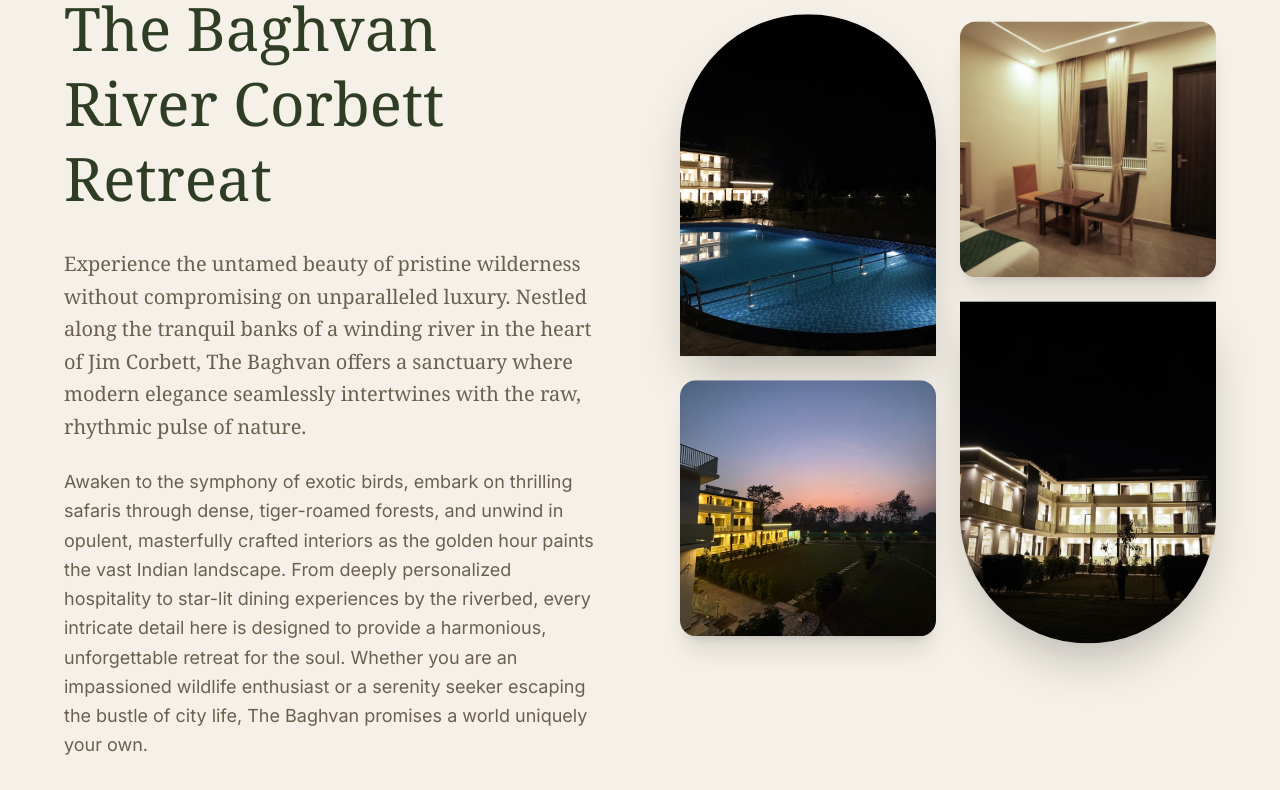
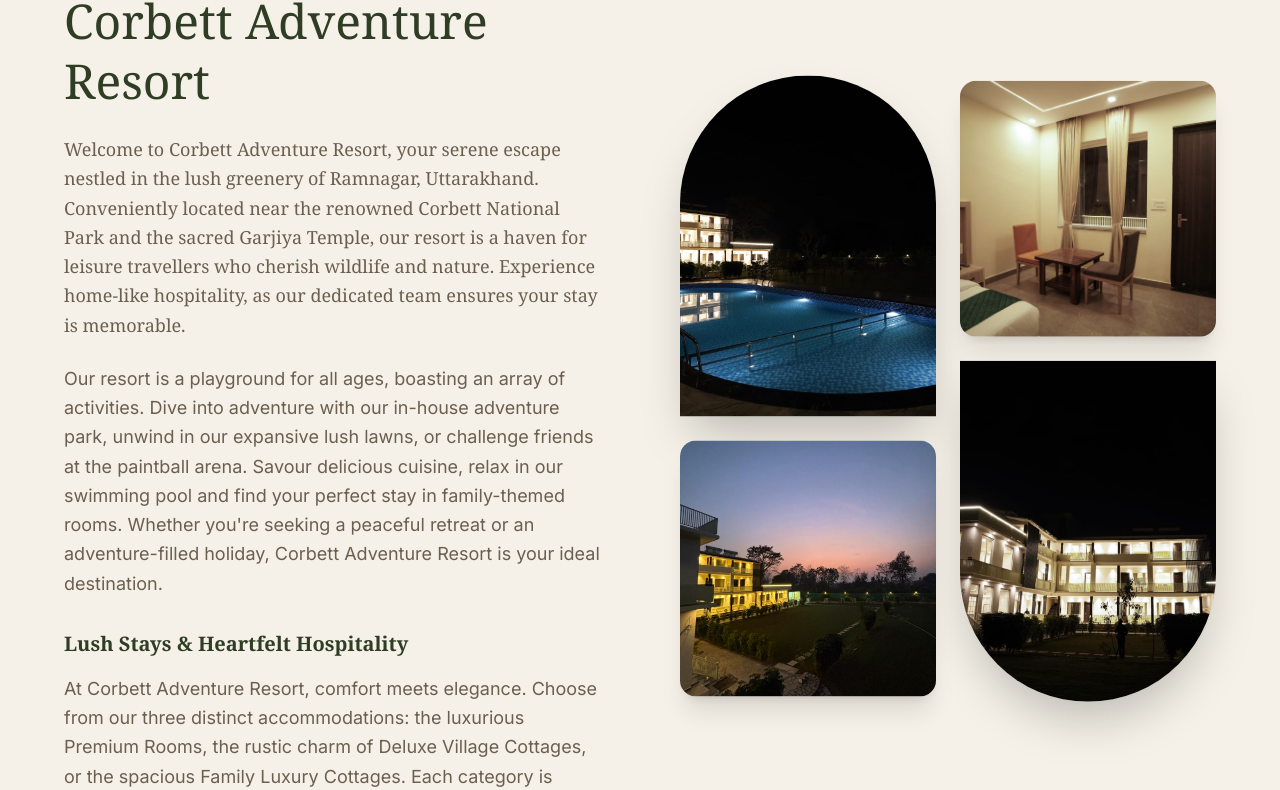
Before and after one commit to harshit17086/BAGHWAN, a Next.js app: page / in a window 1280 px wide. Shown: the part 985-1775 px from the top of the page. Built offline with nearby package versions, Linux system fonts and the light colour scheme.

Commit message:
chnges in the ui

```diff
--- a/app/components/AboutSection.tsx
+++ b/app/components/AboutSection.tsx
@@ -26,23 +26,24 @@
               The Estate
             </h3>
 
-            <h2 className="text-[#2F3D24] text-4xl md:text-5xl lg:text-6xl font-serif leading-tight mb-8">
-              The Baghvan <br className="hidden lg:block" /> River Corbett Retreat
+            <h2 className="text-[#2F3D24] text-4xl md:text-5xl lg:text-5xl font-serif leading-tight mb-6">
+              Corbett Adventure Resort
             </h2>
 
-            <p className="text-[#6B5F4F] text-lg md:text-xl leading-relaxed mb-6 font-serif">
-              Experience the untamed beauty of pristine wilderness without compromising on unparalleled luxury.
-              Nestled along the tranquil banks of a winding river in the heart of Jim Corbett,
-              The Baghvan offers a sanctuary where modern elegance seamlessly intertwines with the raw, rhythmic pulse of nature.
+            <p className="text-[#6B5F4F] text-base md:text-lg leading-relaxed mb-6 font-serif">
+              Welcome to Corbett Adventure Resort, your serene escape nestled in the lush greenery of Ramnagar, Uttarakhand. Conveniently located near the renowned Corbett National Park and the sacred Garjiya Temple, our resort is a haven for leisure travellers who cherish wildlife and nature. Experience home-like hospitality, as our dedicated team ensures your stay is memorable.
             </p>
 
+            <p className="text-[#6B5F4F] text-base md:text-lg leading-relaxed mb-6">
+              Our resort is a playground for all ages, boasting an array of activities. Dive into adventure with our in-house adventure park, unwind in our expansive lush lawns, or challenge friends at the paintball arena. Savour delicious cuisine, relax in our swimming pool and find your perfect stay in family-themed rooms. Whether you're seeking a peaceful retreat or an adventure-filled holiday, Corbett Adventure Resort is your ideal destination.
+            </p>
+
+            <h3 className="text-[#2F3D24] text-xl font-serif font-semibold mt-8 mb-4">
+              Lush Stays & Heartfelt Hospitality
+            </h3>
+
             <p className="text-[#6B5F4F] text-base md:text-lg leading-relaxed mb-8">
-              Awaken to the symphony of exotic birds, embark on thrilling safaris through dense, tiger-roamed forests,
-              and unwind in opulent, masterfully crafted interiors as the golden hour paints the vast Indian landscape.
-              From deeply personalized hospitality to star-lit dining experiences by the riverbed,
-              every intricate detail here is designed to provide a harmonious, unforgettable retreat for the soul.
-              Whether you are an impassioned wildlife enthusiast or a serenity seeker escaping the bustle of city life,
-              The Baghvan promises a world uniquely your own.
+              At Corbett Adventure Resort, comfort meets elegance. Choose from our three distinct accommodations: the luxurious Premium Rooms, the rustic charm of Deluxe Village Cottages, or the spacious Family Luxury Cottages. Each category is designed to provide a unique experience, blending modern amenities with nature's tranquillity. Immerse yourself in comfort as you create unforgettable memories.
             </p>
 
             {/* Subtle interactive explore button */}
```
